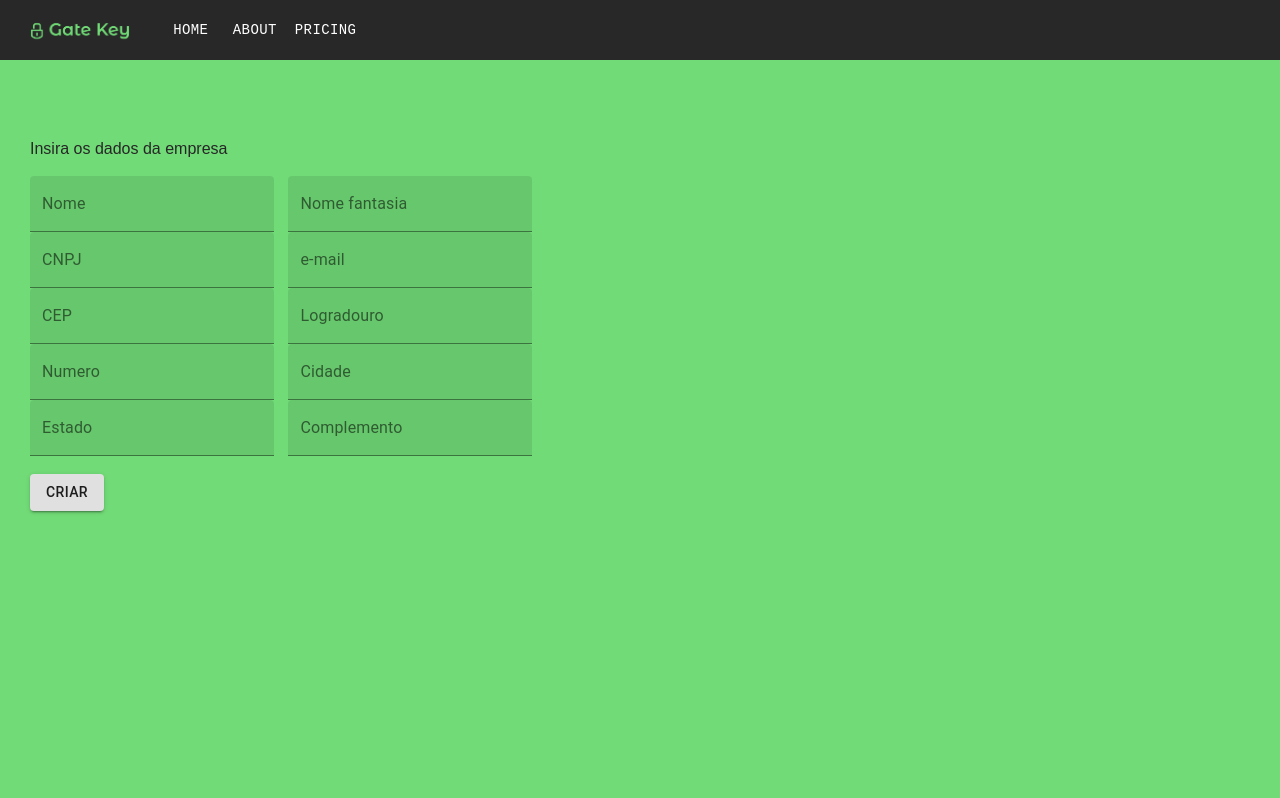
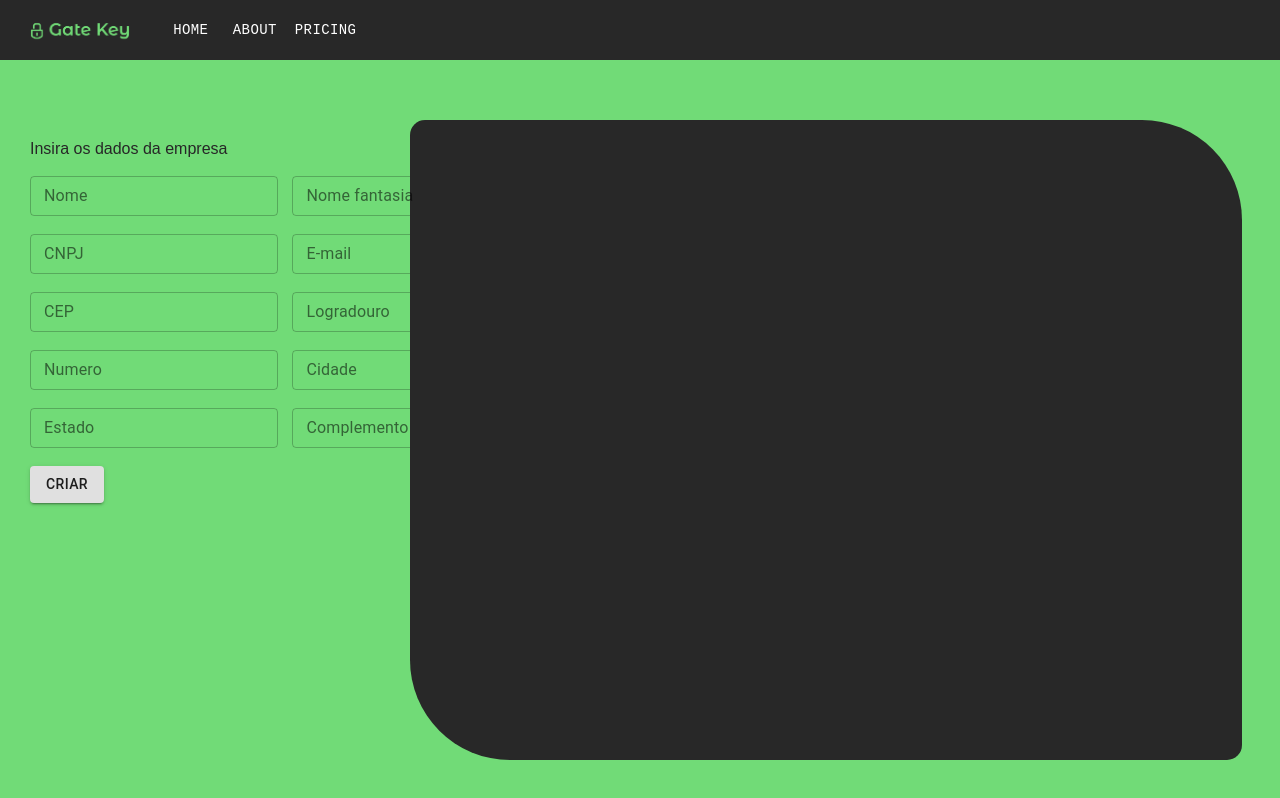
Before and after one commit to DaddoT/projeto-dds, a React (Create React App) app: page /empresa in a window 1280 px wide. Built offline with nearby package versions, Linux system fonts and the light colour scheme; no server answers; sample sign-in values are in the browser's storage.

Commit message:
redesign

```diff
--- a/src/App.js
+++ b/src/App.js
@@ -3,7 +3,6 @@ import Header from './components/Header';
 import Inputs from './components/InputsLogin';
 import SignUpUser from './components/SignUpUser';
 import Profile from './components/Profile';
-import Options from './components/Options';
 import AboutText from './components/AboutText';
 import PricingCard from './components/PricingCard';
 import Loader from './components/Loader';
@@ -137,12 +136,3 @@ function SignUpUserPage() {
     </div>
   );
 }
-
-function OptionsPage() {
-  return (
-    <div className="Options">
-    <Header />
-    <Options />
-    </div>
-  );
-}
--- a/src/components/AboutText/index.jsx
+++ b/src/components/AboutText/index.jsx
@@ -23,7 +23,7 @@ export default function AboutText() {
         <div>
         <h1>Lorem ipsum dolor sit amet </h1>
 
-          <div className="dashboardAout" >
+          <div className="dashboardAbout" >
 
 
 
--- a/src/components/Empresa/index.tsx
+++ b/src/components/Empresa/index.tsx
@@ -12,6 +12,14 @@ marginTop: '80px',
 minWidth: '10px',
 height: 'auto',
 display: 'inline-block',
+}, empresas: {
+position: 'absolute',
+top: '15vh',
+marginLeft: '32%',
+backgroundColor: '#282828',
+width: '65%',
+height: '80vh',
+borderRadius: '15px 100px 15px',
 },
 }));
 
@@ -65,25 +73,28 @@ export default function Empresa(props:any) {
             <div className={classes.form}>
                 <form onSubmit={(e)=>onSubmit(e)}>
                     <p>Insira os dados da empresa</p> <br />
-                    <TextField variant="filled" name="name" label="Nome"/> <div className={classes.divider} />
-                    <TextField variant="filled" name="name-f" label="Nome fantasia"/>
+                    <TextField variant="outlined" name="name" label="Nome" size="small" id="standard-size-small"/> <div className={classes.divider} />
+                    <TextField variant="outlined" name="name-f" label="Nome fantasia" size="small" id="standard-size-small"/> <br/>
                     <br/>
-                    <TextField variant="filled" name="cnpj" label="CNPJ"/>  <div className={classes.divider} />
-                    <TextField variant="filled" name="email" label="e-mail"/>
+                    <TextField variant="outlined" name="cnpj" label="CNPJ" size="small" id="standard-size-small"/>  <div className={classes.divider} />
+                    <TextField variant="outlined" name="email" label="E-mail" size="small" id="standard-size-small"/> <br/>
                     <br/>
-                    <TextField variant="filled" name="cep" onChange={(e)=>e.target.value = _maskCEP(e.target.value)} onBlur={(e)=>consultaCEP(e)} label="CEP"/> <div className={classes.divider} />
-                    <TextField variant="filled" name="logradouro" value={state.rua} onChange={(e)=>console.log("fsfjdskfd")} label="Logradouro"/>
+                    <TextField variant="outlined" size="small" id="standard-size-small" name="cep" onChange={(e)=>e.target.value = _maskCEP(e.target.value)} onBlur={(e)=>consultaCEP(e)} label="CEP"/> <div className={classes.divider} />
+                    <TextField variant="outlined" size="small" id="standard-size-small" name="logradouro" value={state.rua} onChange={(e)=>console.log("fsfjdskfd")} label="Logradouro"/><br/>
                     <br/>
-                    <TextField variant="filled" label="Numero"/>  <div className={classes.divider} />
-                    <TextField variant="filled" value={state.cidade} label="Cidade"/>
+                    <TextField variant="outlined" size="small" id="standard-size-small" label="Numero"/>  <div className={classes.divider} />
+                    <TextField variant="outlined" size="small" id="standard-size-small" value={state.cidade} label="Cidade"/> <br/>
                     <br/>
-                    <TextField variant="filled" value={state.estado} label="Estado"/> <div className={classes.divider} />
-                    <TextField variant="filled" label="Complemento"/>
+                    <TextField variant="outlined" size="small" id="standard-size-small" value={state.estado} label="Estado"/> <div className={classes.divider} />
+                    <TextField variant="outlined" size="small" id="standard-size-small" label="Complemento"/>
                     <br/> <br />
                     <Button type="submit" variant="contained" color="default">Criar</Button>
                 </form>
             </div>
+            {/* <style>borderRadius: '15px 100px 15px',</style> */}
+            <div className={classes.empresas}>
 
+            </div>
         </div>
     );
 }
--- a/src/components/InputsLogin/index.jsx
+++ b/src/components/InputsLogin/index.jsx
@@ -86,13 +86,13 @@ setPassword(value);
 return (
 <div id="inputs">
   <form onSubmit={(e)=>Login(e)} className={classes.textField} noValidate autoComplete="off"> {/* onSubmit={onChangeHandler} */}
-    <p>Insira seu email:</p>
-    <TextField label="Email" variant="filled" type="email" fullWidth name="userEmail" value={email} id="userEmail"
+    <p>Insira seu email:</p> <br/>
+    <TextField label="Email" variant="outlined" type="email" fullWidth name="userEmail" value={email} id="userEmail"
       onChange={(event)=> onChangeHandler(event)}
       /> <br /><br />
 
-      <p>Insira sua senha:</p>
-      <TextField label="Senha" variant="filled" type="password" fullWidth name="userPassword" value={password}
+      <p>Insira sua senha:</p> <br/>
+      <TextField label="Senha" variant="outlined" type="password" fullWidth name="userPassword" value={password}
         id="userPassword" onChange={(event)=> onChangeHandler(event)}
         /> <br /><br />
 
--- a/src/components/Profile/index.jsx
+++ b/src/components/Profile/index.jsx
@@ -7,8 +7,6 @@ import { makeStyles } from '@material-ui/core/styles';
 import Header from '../Header';
 import Drawer from '@material-ui/core/Drawer';
 import AppBar from '@material-ui/core/AppBar';
-import CssBaseline from '@material-ui/core/CssBaseline';
-import List from '@material-ui/core/List';
 
 export default function ProfilePage(props){
   var history = useHistory();
@@ -22,7 +20,7 @@ export default function ProfilePage(props){
 
   };
 
-  const drawerWidth = 180;
+  const drawerWidth = 200;
 
   const useStyles = makeStyles((theme) => ({
     appBar: {
@@ -57,8 +55,8 @@ export default function ProfilePage(props){
     </AppBar>
   <Drawer className={classes.drawer} variant="permanent" classes={{ paper: classes.drawerPaper, }} >
     <div className="ButtonsDash">
-      <Button color="default" ><Link to="/empresa"><p className={classes.p}>Criar empresa</p></Link></Button>
-      <Button color="default" ><p className={classes.p}>Criar empresarial</p></Button>
+      <Button color="default" ><Link to="/empresa"><p className={classes.p}>Registrar empresa</p></Link></Button>
+      <Button color="default" ><p className={classes.p}>Registrar empresarial</p></Button>
       <div className="ButtonsDeslog">
       <Button color="default" onClick={()=>signOut()}><p className={classes.p}>Deslogar</p></Button>
       </div>
--- a/src/components/Profile/stylesProfile.css
+++ b/src/components/Profile/stylesProfile.css
@@ -1,7 +1,7 @@
 .dashboard {
     position: absolute;
     top: 15vh;
-    margin-left: 200px;
+    margin-left: 250px;
     background-color: #282828;
     width: 80%;
     height: 80vh;
@@ -13,7 +13,6 @@
     padding-top: 450px;
     height: 40px;
     width: 100px;
-
 }
 
 .ButtonsDash {
--- a/src/components/SignUpEmpresa/index.jsx
+++ b/src/components/SignUpEmpresa/index.jsx
@@ -103,7 +103,7 @@ return (
   <p>Insira o nome da empresa:</p>
   <TextField
   label="Nome da empresa"
-  variant="filled"
+  variant="outlined"
   fullWidth
   name="nome"
   onChange = {(event) => onChangeHandler(event)}
@@ -112,7 +112,7 @@ return (
   <p>Insira sua senha:</p>
   <TextField
   label="Senha"
-  variant="filled"
+  variant="outlined"
   type="password"
   fullWidth
   name="password"
--- a/src/components/SignUpEmpresarial/index.jsx
+++ b/src/components/SignUpEmpresarial/index.jsx
@@ -65,7 +65,7 @@ return (
   <p>Insira o nome do empresarial:</p>
   <TextField
   label="Nome do empresarial"
-  variant="filled"
+  variant="outlined"
   fullWidth
   name="nome"
   onChange = {(event) => onChangeHandler(event)}
@@ -74,7 +74,7 @@ return (
   <p>Insira sua senha:</p>
   <TextField
   label="Senha"
-  variant="filled"
+  variant="outlined"
   type="password"
   fullWidth
   name="password"
--- a/src/components/SignUpUser/index.jsx
+++ b/src/components/SignUpUser/index.jsx
@@ -5,10 +5,6 @@ import { makeStyles } from '@material-ui/core/styles';
 import { Link, useHistory } from "react-router-dom";
 import { database, auth, } from '../firebase.js';
 import './stylesSignUpUser.css';
-import Alert from '@material-ui/lab/Alert';
-import Snackbar from '@material-ui/core/Snackbar';
-import { render } from '@testing-library/react';
-// import { Link } from "react-router-dom";
 
 const SignUp = () => {
 
@@ -69,13 +65,13 @@ return (
 <div id="input">
   <form className={classes.textField} noValidate autoComplete="off" onSubmit={createUserWithEmailAndPasswordHandler}>
     {/* onSubmit={onChangeHandler} onSubmit={createUserWithEmailAndPasswordHandler}*/}
-    <p>Insira seu email:</p>
-    <TextField label="Email" variant="filled" type="email" fullWidth name="email" onChange={(event)=>
+    <p>Insira seu email:</p> <br/>
+    <TextField label="Email" variant="outlined" type="email" fullWidth name="email" onChange={(event)=>
       onChangeHandler(event)}
       /> <br /><br />
 
-      <p>Insira sua senha:</p>
-      <TextField label="Senha" variant="filled" type="password" fullWidth name="password" onChange={(event)=>
+      <p>Insira sua senha:</p> <br/>
+      <TextField label="Senha" variant="outlined" type="password" fullWidth name="password" onChange={(event)=>
         onChangeHandler(event)}
         /> <br /><br />
 
```
